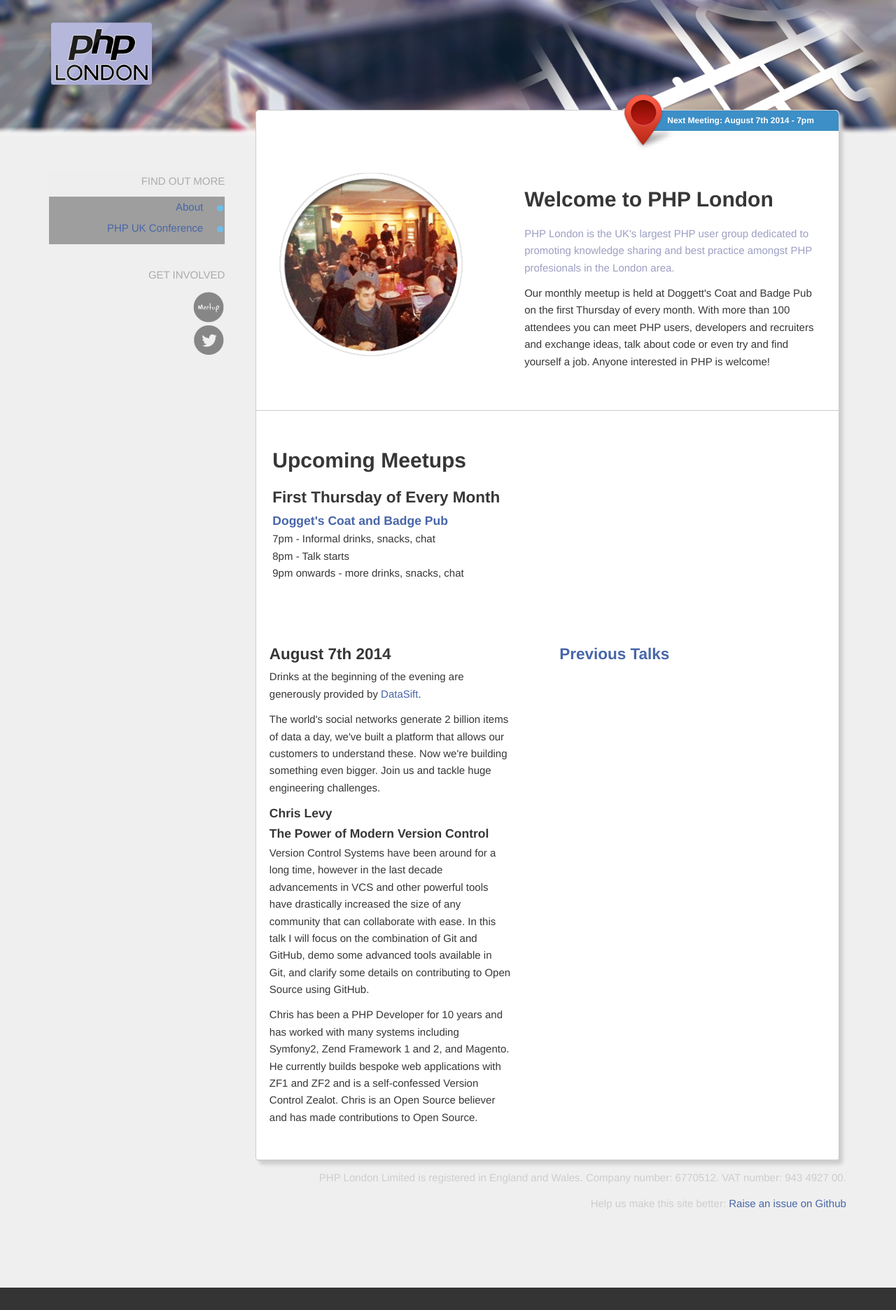
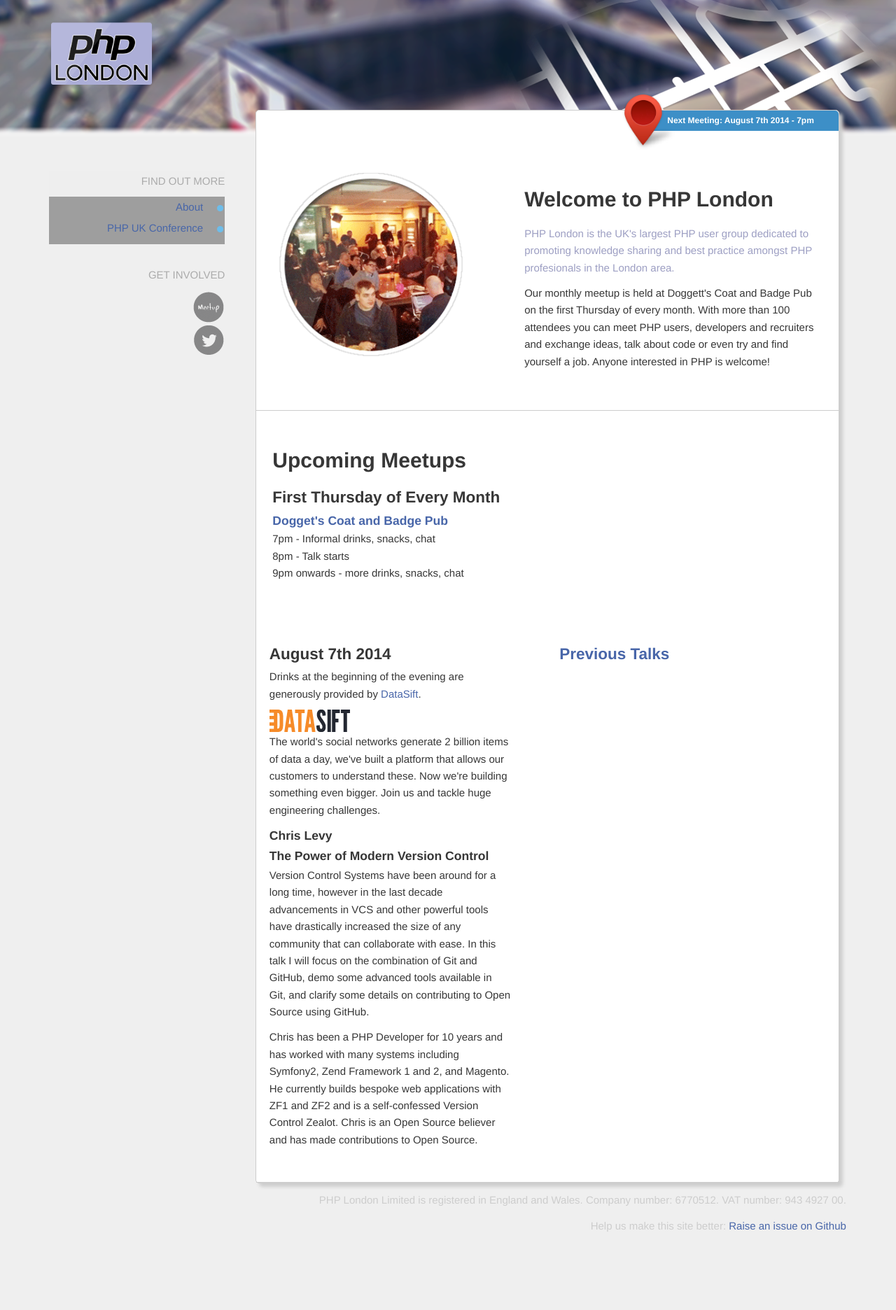
Before and after one commit to phplondon/phplondon.github.io, a Jekyll site: the page built from index.html, in a window 1280 px wide. Shown: the whole page at 70% size. Built offline with Jekyll 4.4.1, drawn with Linux system fonts in a browser that asks for light colours; before the commit the page ends 1840 px from its top, so only the background shows below that; grey boxes are pictures that could not be loaded.

Commit message:
Add datasift logo

```diff
--- a/index.html
+++ b/index.html
@@ -30,6 +30,7 @@
         <div class="home-main-content">
             <h2>August 7th 2014</h2>
             <p>Drinks at the beginning of the evening are generously provided by <a href="http://datasift.net/">DataSift</a>.</p>
+            <img src="/assets/images/datasift-logo.png" alt="DataSift Logo">
             <p>The world's social networks generate 2 billion items of data a day, we've built a platform that allows our customers to understand these. Now we're building something even bigger. Join us and tackle huge engineering challenges.</p>
             <h3>Chris Levy</h3>
             <h3>The Power of Modern Version Control</h3>
```
Also changed, not shown: assets/images/datasift-logo.png (added).
